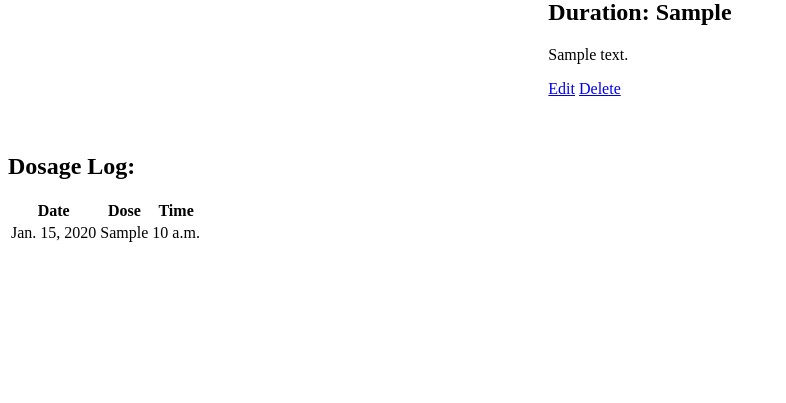
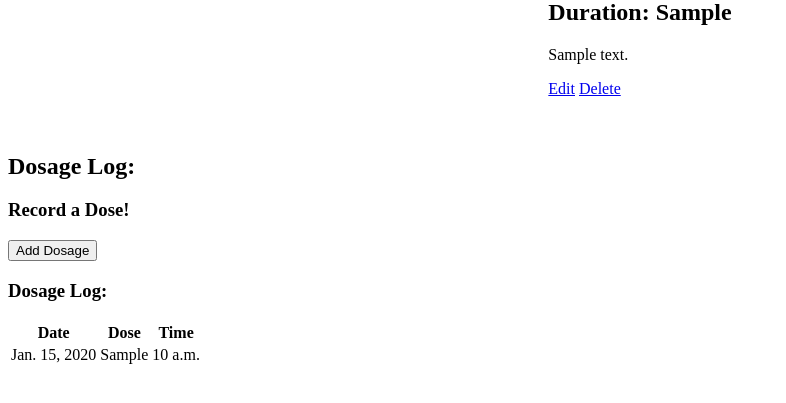
Before and after one commit to BriannaRocha/mindful-dose, a Django app: page /medications/1/ in a window 1280 px wide. Shown: the part 236-639 px from the top of the page, without its empty margins (0-786 px from the left). Run offline with Django 4.2, Linux system fonts and the light colour scheme; tables that the repository leaves empty hold one stand-in row (values such as "Sample post").

Commit message:
update dose within detail.html

```diff
--- a/main_app/templates/drugs/detail.html
+++ b/main_app/templates/drugs/detail.html
@@ -38,6 +38,17 @@
         alt="An ice cream cone cat"
       /> {% endcomment %}
     </div>
+    <h3>Record a Dose!</h3>
+    <form
+      action="{% url 'add-dose' drug.id %}"
+      method='post'
+      class='subsection-content'
+      autocomplete='off'
+    >
+    {% csrf_token %}
+    <button type="submit" class='btn submit'>Add Dosage</button>
+    </form>
+    <h3>Dosage Log:</h3>
     <table>
       <thead>
         <tr><th>Date</th><th>Dose</th><th>Time</th></tr>
--- a/main_app/views.py
+++ b/main_app/views.py
@@ -1,6 +1,7 @@
 from django.shortcuts import render
 from django.views.generic.edit import CreateView, UpdateView, DeleteView
 from .models import Drug
+from .forms import DoseForm
 
 # Create your views here
 def home(request):
@@ -17,7 +18,11 @@ def drug_index(request):
 
 def drug_detail(request, drug_id):
   drug = Drug.objects.get(id=drug_id)
-  return render(request, 'drugs/detail.html', { 'drug': drug })
+  dose_form = DoseForm()
+  return render(request, 'drugs/detail.html', {
+    'drug': drug,
+    'dose_form': dose_form
+    })
 
 class DrugCreate(CreateView):
   model = Drug
```
